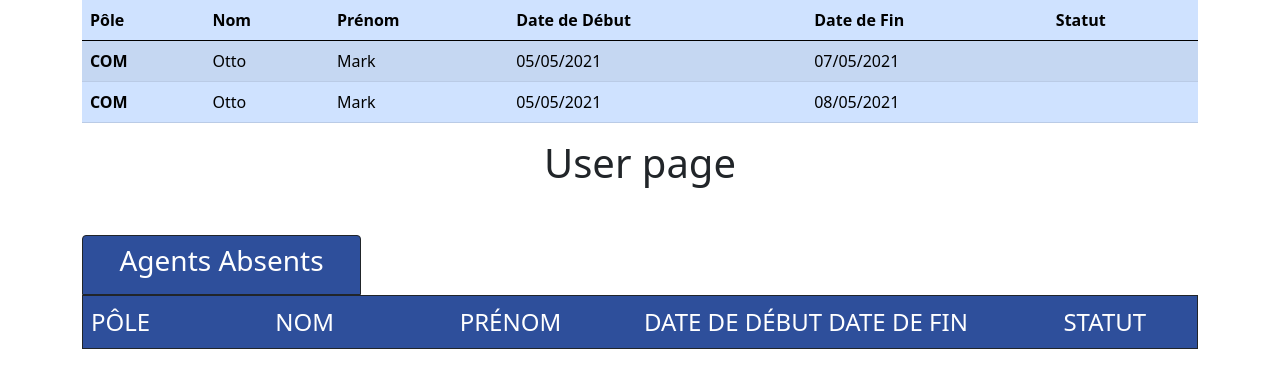
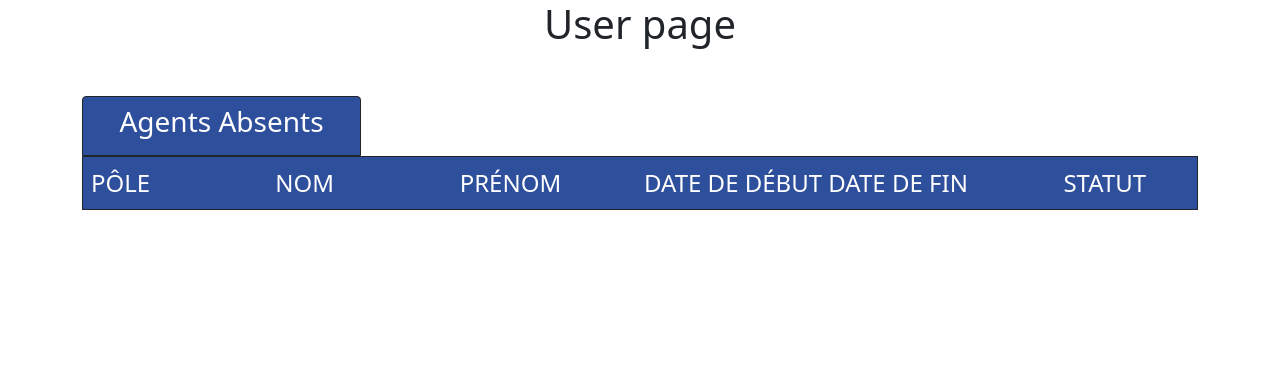
Before and after one commit to fabricedujardinportfolio/absences, a PHP site: page /views/display.php in a window 1280 px wide. Shown: the top 388 px of the page. Run offline with PHP 8.4, Linux system fonts and the light colour scheme; data that the repository does not hold is empty.

Commit message:
maj user page

```diff
--- a/views/display.php
+++ b/views/display.php
@@ -22,36 +22,6 @@
 
 <div class="container">
 
-    <table class="table table-primary table-striped">
-        <thead>
-            <tr>
-                <th scope="col">Pôle</th>
-                <th scope="col">Nom</th>
-                <th scope="col">Prénom</th>
-                <th scope="col">Date de Début</th>
-                <th scope="col">Date de Fin</th>
-                <th scope="col">Statut</th>
-
-            </tr>
-        </thead>
-        <tbody>
-            <tr>
-                <th scope="row">COM</th>
-                <td>Otto</td>
-                <td>Mark</td>
-                <td>05/05/2021</td>
-                <td>07/05/2021</td>
-                <td></td>
-            </tr>
-            <tr>
-                <th scope="row">COM</th>
-                <td>Otto</td>
-                <td>Mark</td>
-                <td>05/05/2021</td>
-                <td>08/05/2021</td>
-                <td></td>
-            </tr>
-    </table>
     <h1 class="col text-center">User page</h1>
     <div class="pole col-3 border border-1 border-dark mt-5 text-center text-white py-2 rounded-top" style="background-color:#2E4F9B">
         <h3>Agents Absents</h3>
```
